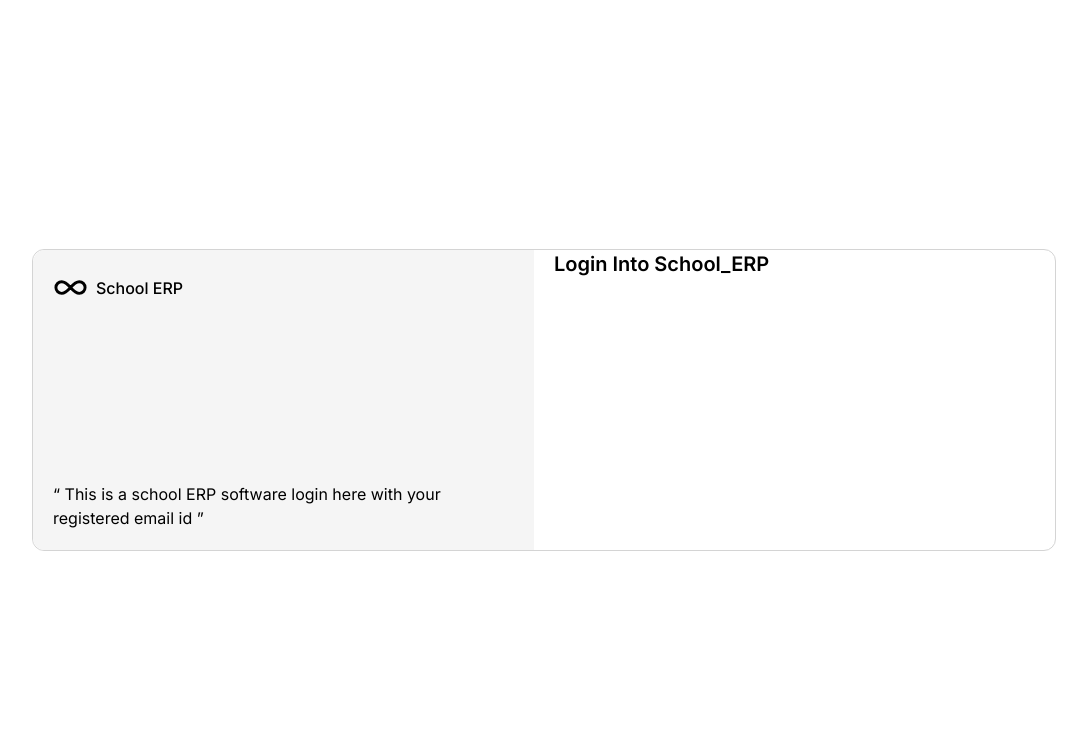
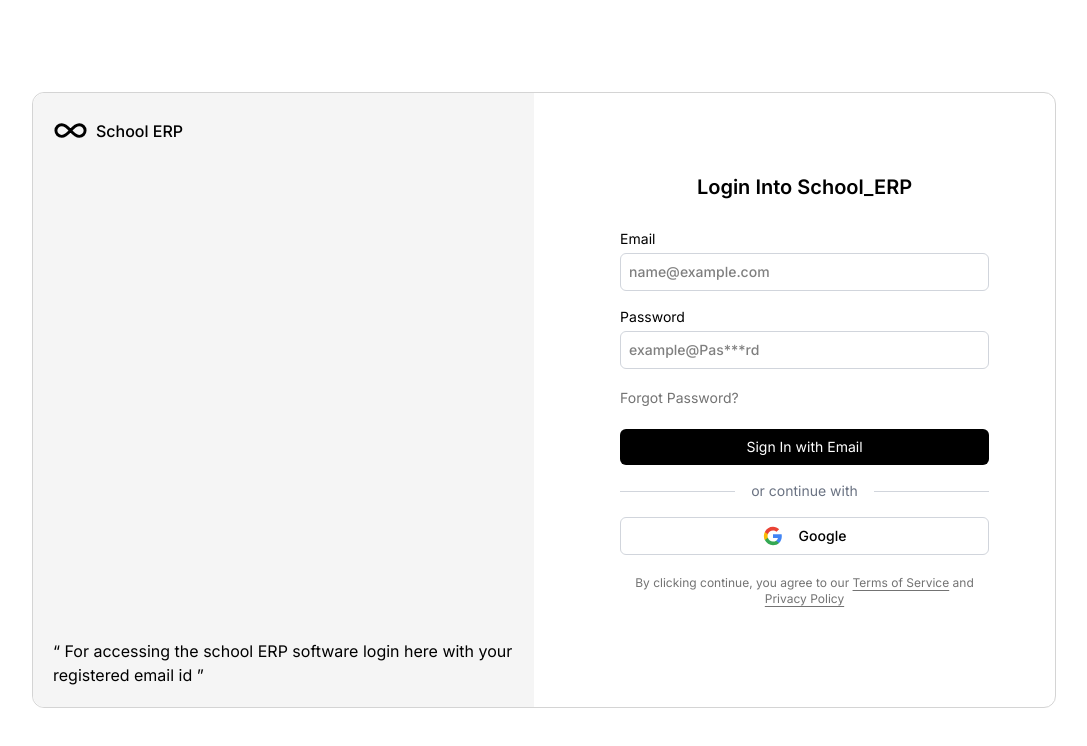
Before and after one commit to GauravJawalkar/School_ERP_Frontend, a Next.js app: page /login in a window 1280 px wide. Shown: the top 746 px of the page, without its empty margins (96-1183 px from the left). Built offline with nearby package versions, Linux system fonts and the light colour scheme.

Commit message:
login page completed

```diff
--- a/app/(pages)/login/page.tsx
+++ b/app/(pages)/login/page.tsx
@@ -1,22 +1,92 @@
+
 import { Infinity } from "lucide-react"
+import Link from "next/link"
 
 const LoginPage = () => {
     return (
         <section className="min-h-screen flex items-center justify-center antialiased flex-col max-w-5xl mx-auto">
             <div className="grid grid-cols-2 gap-5 w-full rounded-xl border border-neutral-300  ">
-                <div className="bg-neutral-100 rounded-tl-xl rounded-bl-xl p-5 h-75 justify-between flex flex-col">
+                <div className="bg-neutral-100 rounded-tl-xl rounded-bl-xl p-5 h-auto justify-between flex flex-col">
                     <div className="flex items-center justify-start gap-2">
                         <Infinity height={35} width={35} />
                         <h1 className="font-medium">School ERP</h1>
                     </div>
                     <div>
-                        <q> This is a school ERP software login here with your registered email id </q>
+                        <q> For accessing the school ERP software login here with your registered email id </q>
                     </div>
                 </div>
-                <div>
-                    <h1 className="text-xl font-semibold">
-                        Login Into School_ERP
-                    </h1>
+                <div className="flex justify-center mx-auto flex-col gap-2 w-full p-5 py-20">
+                    <div className="text-center space-y-2">
+                        <h1 className="text-xl font-semibold">
+                            Login Into School_ERP
+                        </h1>
+                    </div>
+                    <div className="mx-auto w-[80%] py-5">
+                        <form action="">
+                            <div className="flex flex-col gap-1 mb-4">
+                                <label className="text-sm">Email</label>
+                                <input
+                                    type="email"
+                                    name=""
+                                    id=""
+                                    placeholder="name@example.com"
+                                    className="border border-input-border text-sm p-2 outline-none rounded-md font-medium focus:shadow focus:ring-2 focus:ring-neutral-400/50" />
+                            </div>
+                            <div className="flex flex-col gap-1 mb-4">
+                                <label className="text-sm">Password</label>
+                                <input
+                                    type="password"
+                                    name=""
+                                    id=""
+                                    placeholder="example@Pas***rd"
+                                    className="border border-input-border text-sm p-2 outline-none rounded-md font-medium focus:shadow focus:ring-2 focus:ring-neutral-400/50" />
+                            </div>
+                            <div>
+                                <button className="text-sm text-neutral-500 hover:underline underline-offset-2 outline-none focus:underline">Forgot Password?</button>
+                            </div>
+                            <div className="mt-5">
+                                <button className="w-full cursor-pointer bg-black text-white text-sm p-2 rounded-md hover:bg-black/80 transition-all ease-linear font-normal focus:ring-2 focus:ring-neutral-400/50">
+                                    Sign In with Email
+                                </button>
+                            </div>
+                        </form>
+                        {/* Continue with google section */}
+                        <div className="w-full">
+                            <div className="relative flex items-center my-4">
+                                <div className="grow border-t border-gray-300"></div>
+                                <span className="shrink mx-4 text-gray-500 text-sm">
+                                    or continue with
+                                </span>
+                                <div className="grow border-t border-gray-300"></div>
+                            </div>
+                            <div>
+                                <button className="w-full cursor-pointer flex items-center justify-center gap-4 border border-gray-300 p-2 rounded-md hover:bg-neutral-100 transition-all ease-linear text-sm font-medium focus:ring-2 focus:ring-neutral-400/50">
+                                    <svg className="w-5 h-5" viewBox="0 0 24 24">
+                                        <path
+                                            fill="#4285F4"
+                                            d="M22.56 12.25c0-.78-.07-1.53-.2-2.25H12v4.26h5.92c-.26 1.37-1.04 2.53-2.21 3.31v2.77h3.57c2.08-1.92 3.28-4.74 3.28-8.09z"
+                                        />
+                                        <path
+                                            fill="#34A853"
+                                            d="M12 23c2.97 0 5.46-.98 7.28-2.66l-3.57-2.77c-.98.66-2.23 1.06-3.71 1.06-2.86 0-5.29-1.93-6.16-4.53H2.18v2.84C3.99 20.53 7.7 23 12 23z"
+                                        />
+                                        <path
+                                            fill="#FBBC05"
+                                            d="M5.84 14.09c-.22-.66-.35-1.36-.35-2.09s.13-1.43.35-2.09V7.07H2.18C1.43 8.55 1 10.22 1 12s.43 3.45 1.18 4.93l2.85-2.22.81-.62z"
+                                        />
+                                        <path
+                                            fill="#EA4335"
+                                            d="M12 5.38c1.62 0 3.06.56 4.21 1.64l3.15-3.15C17.45 2.09 14.97 1 12 1 7.7 1 3.99 3.47 2.18 7.07l3.66 2.84c.87-2.6 3.3-4.53 6.16-4.53z"
+                                        />
+                                    </svg>
+                                    Google
+                                </button>
+                            </div>
+                            <div className="text-center mt-5">
+                                <p className="text-xs text-neutral-500">By clicking continue, you agree to our <Link href="/terms" className="underline underline-offset-3 hover:text-black cursor-pointer">Terms of Service</Link> and <Link href="/policy" className="underline underline-offset-3 hover:text-black cursor-pointer">Privacy Policy</Link></p>
+                            </div>
+                        </div>
+                    </div>
                 </div>
             </div>
         </section>
--- a/app/globals.css
+++ b/app/globals.css
@@ -2,6 +2,7 @@
 
 @theme {
   --color-light-border: #e5e5e5;
+  --color-input-border: #d1d5dc;
 }
 
 * {
```
